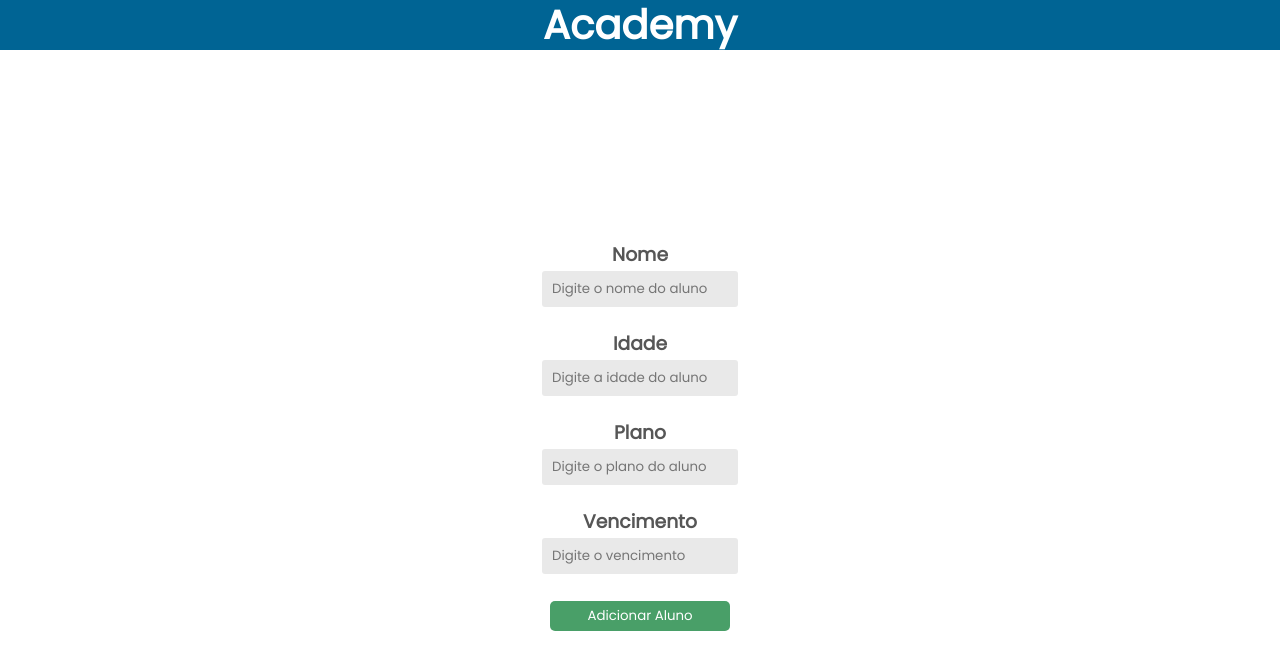
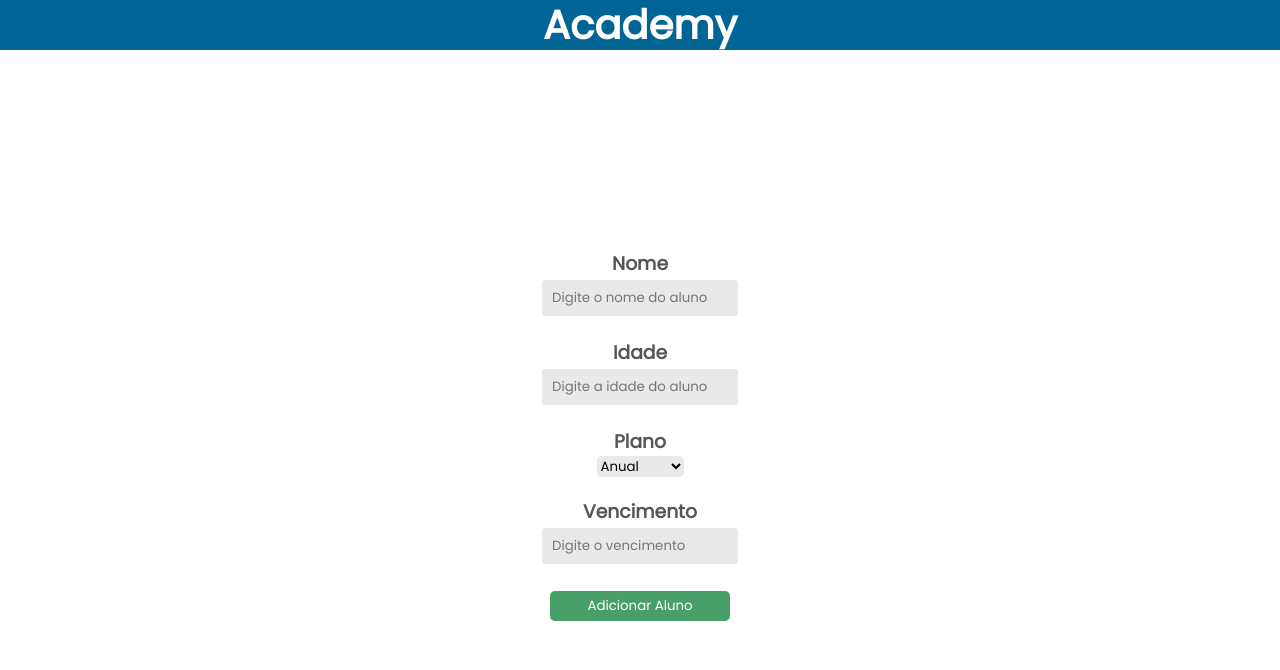
Before and after one commit to guilhermeoln/crud-react, a React (Create React App) app: page /adicionarAlunos in a window 1280 px wide. Shown: the top 670 px of the page. Built offline with nearby package versions, Linux system fonts and the light colour scheme.

Commit message:
Realizando Melhorias na seção de Adicionar

```diff
--- a/src/pages/AdicionarAlunos/addAlunos.css
+++ b/src/pages/AdicionarAlunos/addAlunos.css
@@ -42,3 +42,9 @@
     color: #FFF;
     cursor: pointer;
 }
+
+select{
+    border: none;
+    background-color: rgb(233, 233, 233);
+    border-radius: 5px;
+}
--- a/src/pages/AdicionarAlunos/index.js
+++ b/src/pages/AdicionarAlunos/index.js
@@ -1,6 +1,7 @@
 import React,{ useState } from "react";
 import firebase from '../../firebaseConnection';
 import { toast } from 'react-toastify';
+import { Link } from 'react-router-dom';
 import './addAlunos.css'
 
 
@@ -25,6 +26,7 @@ function AdicionarAlunos(){
             setNomeAluno('');
             setPlano('');
             setVencimento('');
+            <Link to='/'></Link>
         }).catch(() => toast.warn('Erro ao cadastrar o usuario!'))
     }
 
@@ -38,11 +40,16 @@ function AdicionarAlunos(){
         <h3>Nome</h3>
         <input type='text' placeholder="Digite o nome do aluno" value={nomeAluno} onChange={(e) => setNomeAluno(e.target.value)}/>
         <h3>Idade</h3>
-        <input type='text' placeholder="Digite a idade do aluno" value={idadeAluno}onChange={(e) => setIdadeAluno(e.target.value)}/>
+        <input type='number' min='8' placeholder="Digite a idade do aluno"
+        value={idadeAluno}onChange={(e) => setIdadeAluno(e.target.value)}/>
         <h3>Plano</h3>
-        <input type='text' placeholder="Digite o plano do aluno" value={plano}onChange={(e) => setPlano(e.target.value)}/>
+        <select value={plano} onChange={(e) => setPlano(e.target.value)}>
+            <option selected>Anual</option>
+            <option>Mensal</option>
+            <option>Trimestral</option>
+        </select>
         <h3>Vencimento</h3>
-        <input type='text' placeholder="Digite o vencimento" value={vencimento}onChange={(e) => setVencimento(e.target.value)}/>
+        <input type='text' min='1' max=''placeholder="Digite o vencimento" value={vencimento}onChange={(e) => setVencimento(e.target.value)}/>
         <br/>
         <button onClick={ handleAdd }>Adicionar Aluno</button>
     </div>
```
